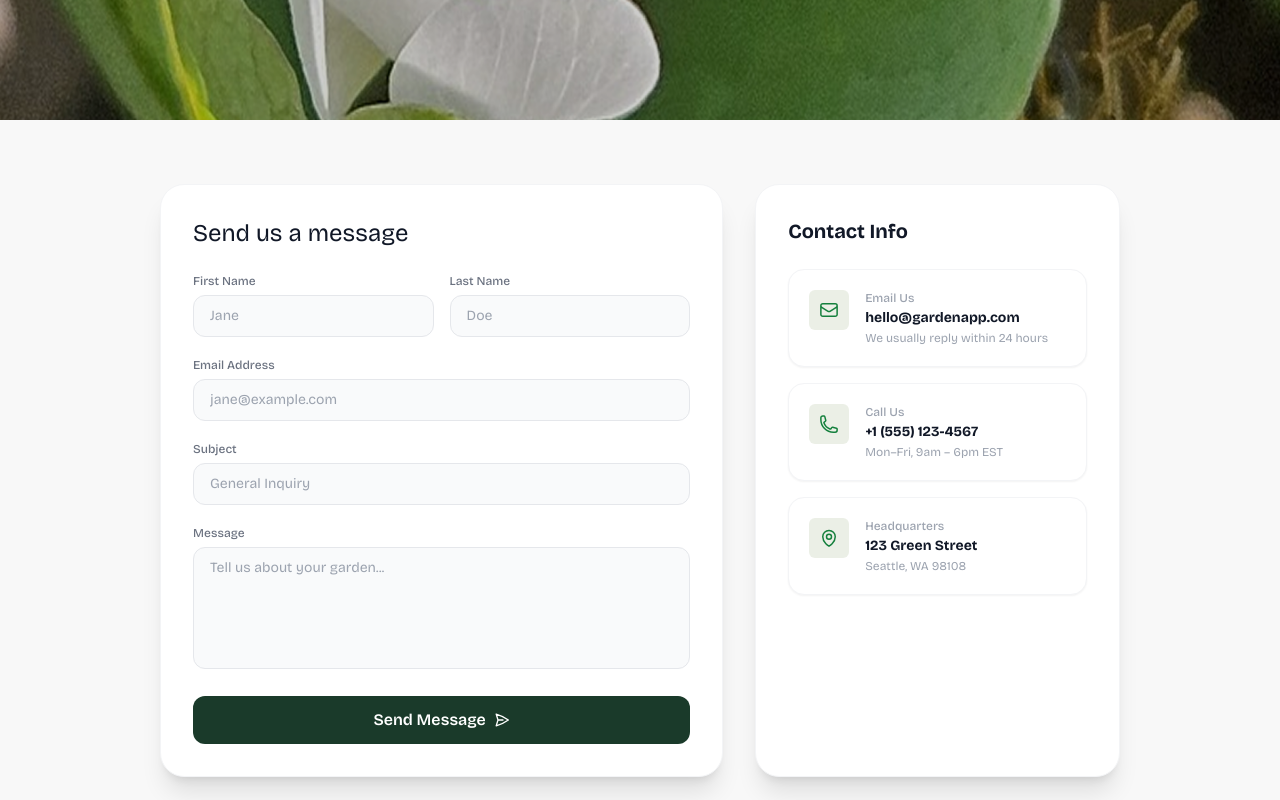
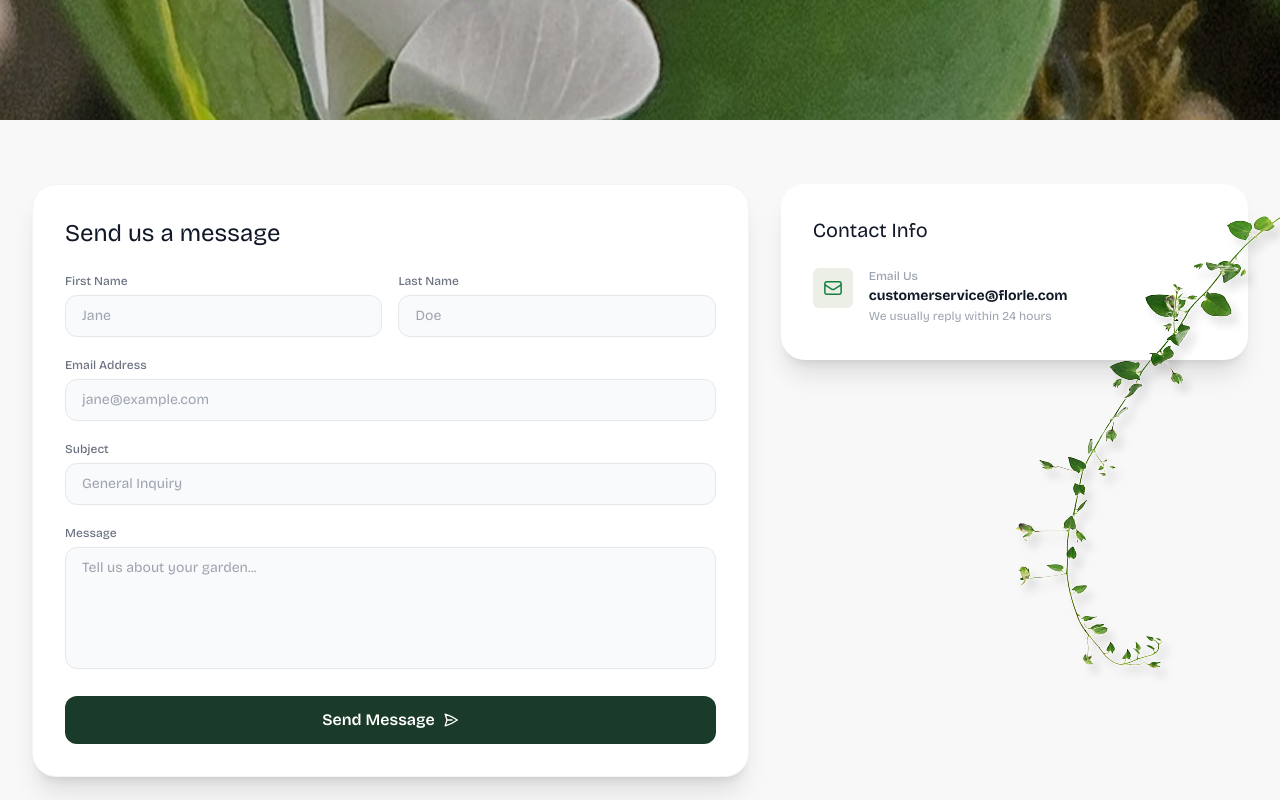
Before and after one commit to Sanjida-Khanam778/maramurray-web, a React (Vite) app: page /contact in a window 1280 px wide. Shown: the part 600-1400 px from the top of the page. Built offline with nearby package versions, Linux system fonts and the light colour scheme.

Commit message:
privacy policy done

```diff
--- a/src/Pages/ContactSection/ContactSection.jsx
+++ b/src/Pages/ContactSection/ContactSection.jsx
@@ -1,7 +1,6 @@
 import { useState } from "react";
 import toast from "react-hot-toast";
-import leaf4 from "../../assets/images/leaf4.png";
-import leaf5 from "../../assets/images/leaf5.png";
+import leaf6 from "../../assets/images/leaf6.png";
 import contactBg from "../../assets/images/contact.png";
 
 const faqs = [
@@ -43,53 +42,8 @@ const contactInfo = [
       </svg>
     ),
     label: "Email Us",
-    value: "hello@gardenapp.com",
+    value: "customerservice@florle.com",
     sub: "We usually reply within 24 hours",
-  },
-  {
-    icon: (
-      <svg
-        viewBox="0 0 24 24"
-        fill="none"
-        stroke="currentColor"
-        strokeWidth={1.8}
-        className="w-5 h-5 text-green-700"
-      >
-        <path
-          strokeLinecap="round"
-          strokeLinejoin="round"
-          d="M2.25 6.75c0 8.284 6.716 15 15 15h2.25a2.25 2.25 0 0 0 2.25-2.25v-1.372c0-.516-.351-.966-.852-1.091l-4.423-1.106c-.44-.11-.902.055-1.173.417l-.97 1.293c-.282.376-.769.542-1.21.38a12.035 12.035 0 0 1-7.143-7.143c-.162-.441.004-.928.38-1.21l1.293-.97c.363-.271.527-.734.417-1.173L6.963 3.102a1.125 1.125 0 0 0-1.091-.852H4.5A2.25 2.25 0 0 0 2.25 4.5v2.25Z"
-        />
-      </svg>
-    ),
-    label: "Call Us",
-    value: "+1 (555) 123-4567",
-    sub: "Mon–Fri, 9am – 6pm EST",
-  },
-  {
-    icon: (
-      <svg
-        viewBox="0 0 24 24"
-        fill="none"
-        stroke="currentColor"
-        strokeWidth={1.8}
-        className="w-5 h-5 text-green-700"
-      >
-        <path
-          strokeLinecap="round"
-          strokeLinejoin="round"
-          d="M15 10.5a3 3 0 1 1-6 0 3 3 0 0 1 6 0Z"
-        />
-        <path
-          strokeLinecap="round"
-          strokeLinejoin="round"
-          d="M19.5 10.5c0 7.142-7.5 11.25-7.5 11.25S4.5 17.642 4.5 10.5a7.5 7.5 0 1 1 15 0Z"
-        />
-      </svg>
-    ),
-    label: "Headquarters",
-    value: "123 Green Street",
-    sub: "Seattle, WA 98108",
   },
 ];
 
@@ -125,8 +79,8 @@ export default function ContactSection() {
         <div
           className="absolute inset-0 bg-cover bg-center"
           style={{ backgroundImage: `url(${contactBg})` }}
-        />        <div className="absolute inset-0 bg-black/20" />
-
+        />{" "}
+        <div className="absolute inset-0 bg-black/20" />
         <div className="relative z-10 flex flex-col items-center justify-center h-full text-center px-4 sm:px-6 lg:px-8">
           <p className="font-semibold uppercase text-white bg-black/20 py-2 px-5 inline rounded-full mb-3">
             Support &amp; Inquiries
@@ -140,7 +94,8 @@ export default function ContactSection() {
           </p>
         </div>
       </div>
-      <div className="max-w-5xl mx-auto px-4 sm:px-6 lg:px-8 py-16">
+      <div className="max-w-7xl mx-auto px-4 sm:px-6 lg:px-8 py-16">
+        <img className="absolute right-0" src={leaf6} alt="" />
         {/* ── Two-column layout ── */}
         <div className="grid grid-cols-1 lg:grid-cols-5 gap-8 mb-16">
           {/* Contact Form */}
@@ -246,14 +201,14 @@ export default function ContactSection() {
           </div>
 
           {/* Contact Info */}
-          <div className="lg:col-span-2 flex flex-col gap-4 bg-white p-8 rounded-3xl shadow-xl border border-gray-100">
-            <h3 className="text-xl font-bold text-gray-900 mb-2">
+          <div className="lg:col-span-2 flex flex-col gap-4 bg-white p-8 rounded-3xl shadow-xl h-44">
+            <h3 className="text-xl text-gray-900 mb-2">
               Contact Info
             </h3>
             {contactInfo.map((item, i) => (
               <div
                 key={i}
-                className="bg-white rounded-2xl border border-gray-100 shadow-sm p-5 flex items-start gap-4 hover:shadow-md transition-shadow duration-200"
+                className="rounded-2xl flex items-start gap-4"
               >
                 <div className="w-10 h-10 rounded-md bg-[#3F6212]/10 text-[#3F6212] flex items-center justify-center flex-shrink-0">
                   {item.icon}
--- a/src/Pages/PrivacyPolicy/PrivacyPolicy.jsx
+++ b/src/Pages/PrivacyPolicy/PrivacyPolicy.jsx
@@ -1,4 +1,7 @@
 import bg7 from "../../assets/images/bg7.png";
+import bg2 from "../../assets/images/bg2.png";
+import privacy from "../../assets/images/privacy.png";
+import leaf7 from "../../assets/images/leaf7.png";
 import { useGetPrivacyQuery } from "../../Api/settingsApi";
 
 export default function PrivacyPolicy() {
@@ -6,9 +9,21 @@ export default function PrivacyPolicy() {
 
   if (isLoading) {
     return (
-      <div className="w-full bg-[#F8F8F8] min-h-screen pt-40 pb-20 px-4 sm:px-6 lg:px-8 relative font-rubik">
-        <div className="max-w-4xl mx-auto relative z-10 text-center">
-          <div className="text-xl text-gray-600">Loading Privacy Policy...</div>
+      <div className="w-full min-h-screen relative font-rubik">
+        <div className="absolute inset-0">
+          <img
+            src={bg7}
+            alt="Background"
+            className="w-full h-full object-cover"
+          />
+          <div className="absolute inset-0 bg-black/20 backdrop-blur-sm" />
+        </div>
+        <div className="relative z-10 pt-40 pb-20 px-4 sm:px-6 lg:px-8">
+          <div className="max-w-4xl mx-auto bg-white/70 backdrop-blur-md rounded-3xl shadow-xl p-8 text-center">
+            <div className="text-xl text-gray-600">
+              Loading Privacy Policy...
+            </div>
+          </div>
         </div>
       </div>
     );
@@ -16,10 +31,20 @@ export default function PrivacyPolicy() {
 
   if (error) {
     return (
-      <div className="w-full bg-[#F8F8F8] min-h-screen pt-40 pb-20 px-4 sm:px-6 lg:px-8 relative font-rubik">
-        <div className="max-w-4xl mx-auto relative z-10 text-center">
-          <div className="text-xl text-red-600">
-            Failed to load Privacy Policy
+      <div className="w-full min-h-screen relative font-rubik">
+        <div className="absolute inset-0">
+          <img
+            src={bg7}
+            alt="Background"
+            className="w-full h-full object-cover"
+          />
+          <div className="absolute inset-0 bg-black/20 backdrop-blur-sm" />
+        </div>
+        <div className="relative z-10 pt-40 pb-20 px-4 sm:px-6 lg:px-8">
+          <div className="max-w-4xl mx-auto bg-white/70 backdrop-blur-md rounded-3xl shadow-xl p-8 text-center">
+            <div className="text-xl text-red-600">
+              Failed to load Privacy Policy
+            </div>
           </div>
         </div>
       </div>
@@ -27,18 +52,32 @@ export default function PrivacyPolicy() {
   }
 
   return (
-    <div className="w-full bg-[#F8F8F8] min-h-screen pt-40 pb-20 px-4 sm:px-6 lg:px-8 relative font-rubik">
-      {/* Background Decoration */}
-      <img src={bg7} alt="" className="absolute top-40 left-0" />
+    <div className="w-full min-h-screen relative font-rubik bg-[#F8F8F8]">
+      <div className="w-full relative overflow-hidden h-[320px] sm:h-[380px] md:h-[480px] lg:h-[620px]">
+        <div
+          className="absolute inset-0 bg-cover bg-center"
+          style={{ backgroundImage: `url(${privacy})` }}
+        />
+        <div className="absolute inset-0 bg-black/30" />
 
-      <div className="max-w-4xl mx-auto relative z-10">
-        <h1 className="text-4xl lg:text-5xl font-bold text-[#1F2D16] text-center mb-16">
-          Privacy Policy
-        </h1>
+        <div className="relative z-10 flex flex-col items-center justify-center h-full px-4 sm:px-6 lg:px-8">
+          <h1 className="text-4xl sm:text-5xl md:text-6xl font-bold text-white drop-shadow-lg">
+            Privacy Policy
+          </h1>
+        </div>
+      </div>
 
-        <div className="p-8">
+      <div className="relative z-20 mt-10 px-4 sm:px-6 lg:px-8">
+        <img src={leaf7} className="absolute left-0 -top-20" alt="Leaf" />
+        <img
+          src={bg2}
+          className="absolute right-0 top-1/2 -translate-y-1/2"
+          alt="Leaf"
+        />
+        <div className="max-w-7xl mx-auto p-8 sm:p-10">
           <div
-            className="text-sm text-gray-700 leading-relaxed ck-content"
+            className="text-sm text-gray-700 leading-loose ck-content"
+            style={{ lineHeight: "2.0" }}
             dangerouslySetInnerHTML={{ __html: privacyData?.content || "" }}
           />
         </div>
```
Also changed, not shown: src/assets/images/leaf6.png (added), src/assets/images/leaf7.png (added).
